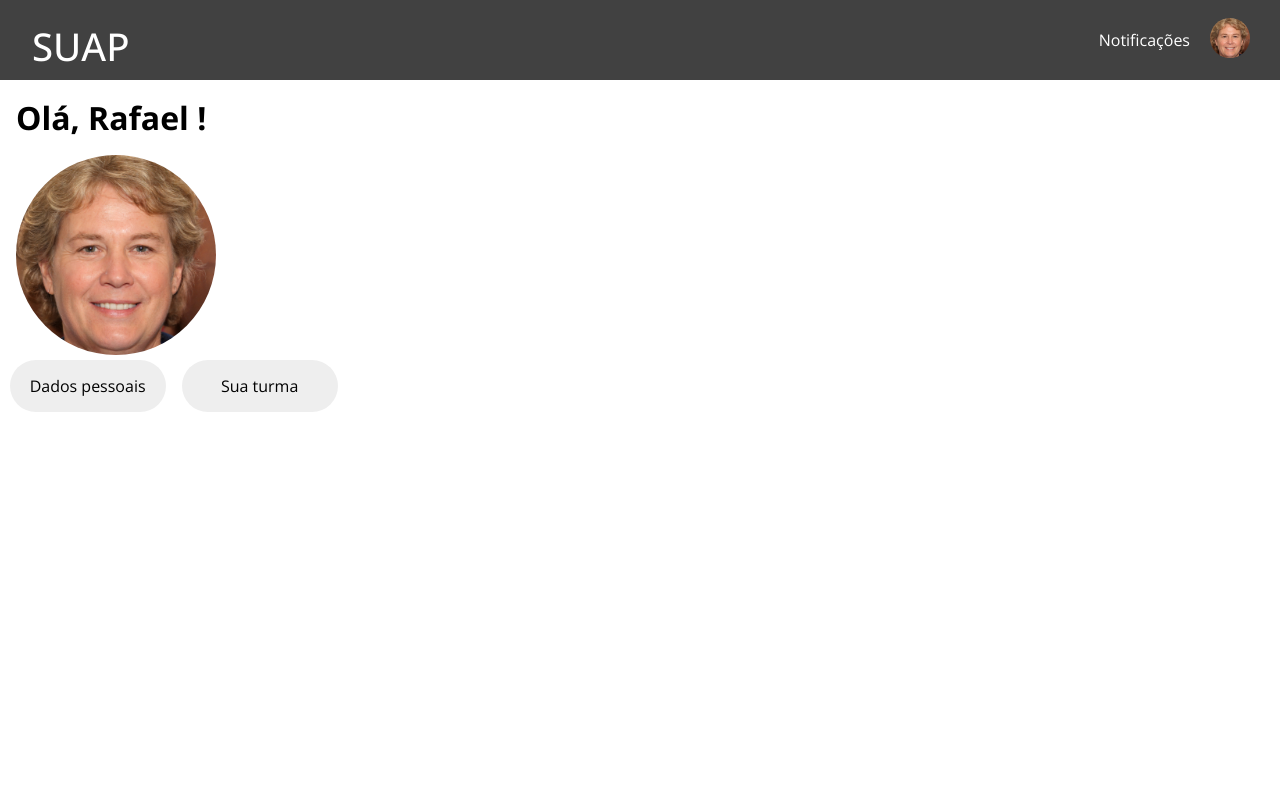
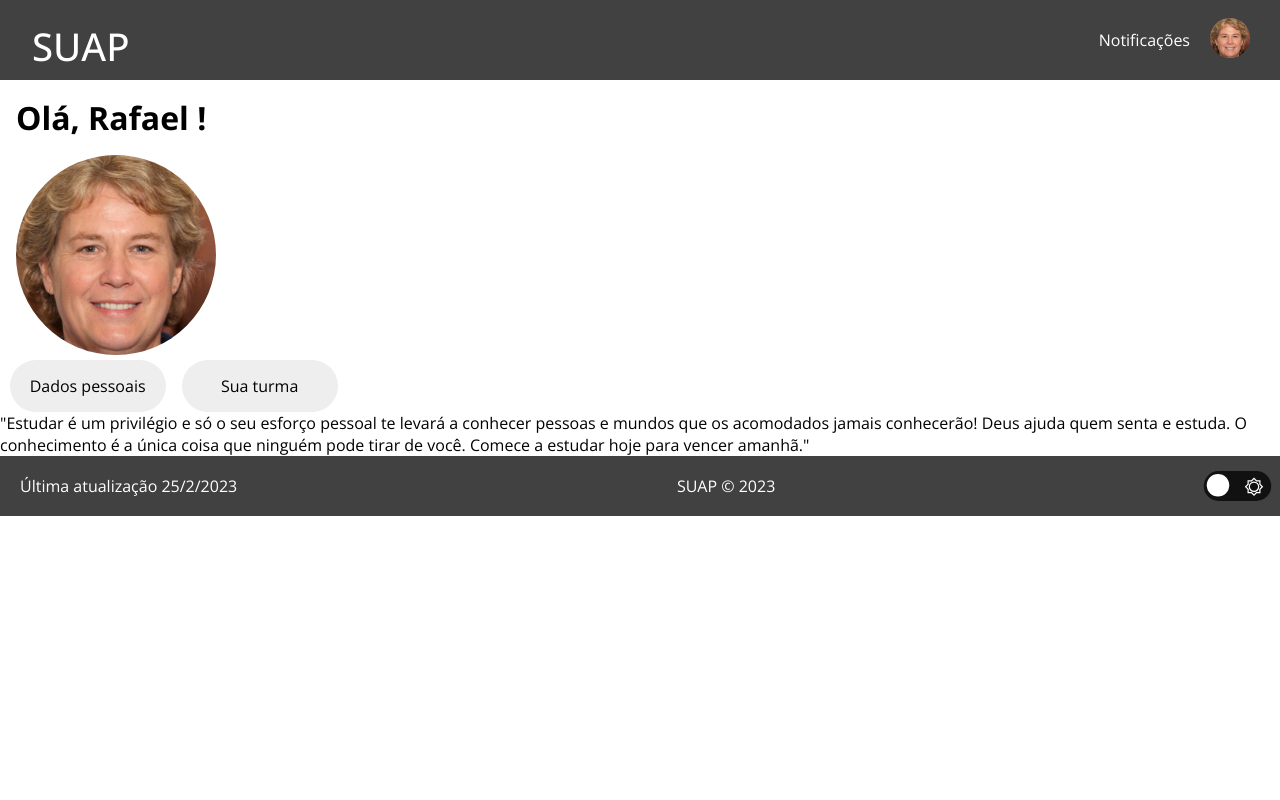
Before and after one commit to rafael-bit/suap, a Next.js app: page /Home in a window 1280 px wide. Shown: the top 800 px of the page. Built offline with nearby package versions, Linux system fonts and the light colour scheme.

Commit message:
Update home.js

```diff
--- a/src/styles/home.js
+++ b/src/styles/home.js
@@ -11,7 +11,7 @@ export const Content = styled.div`
     border-radius: 50%;
   }
 
-  p{
+  .text{
     margin: 600px 30px 50px 50px;
   }
 
```
